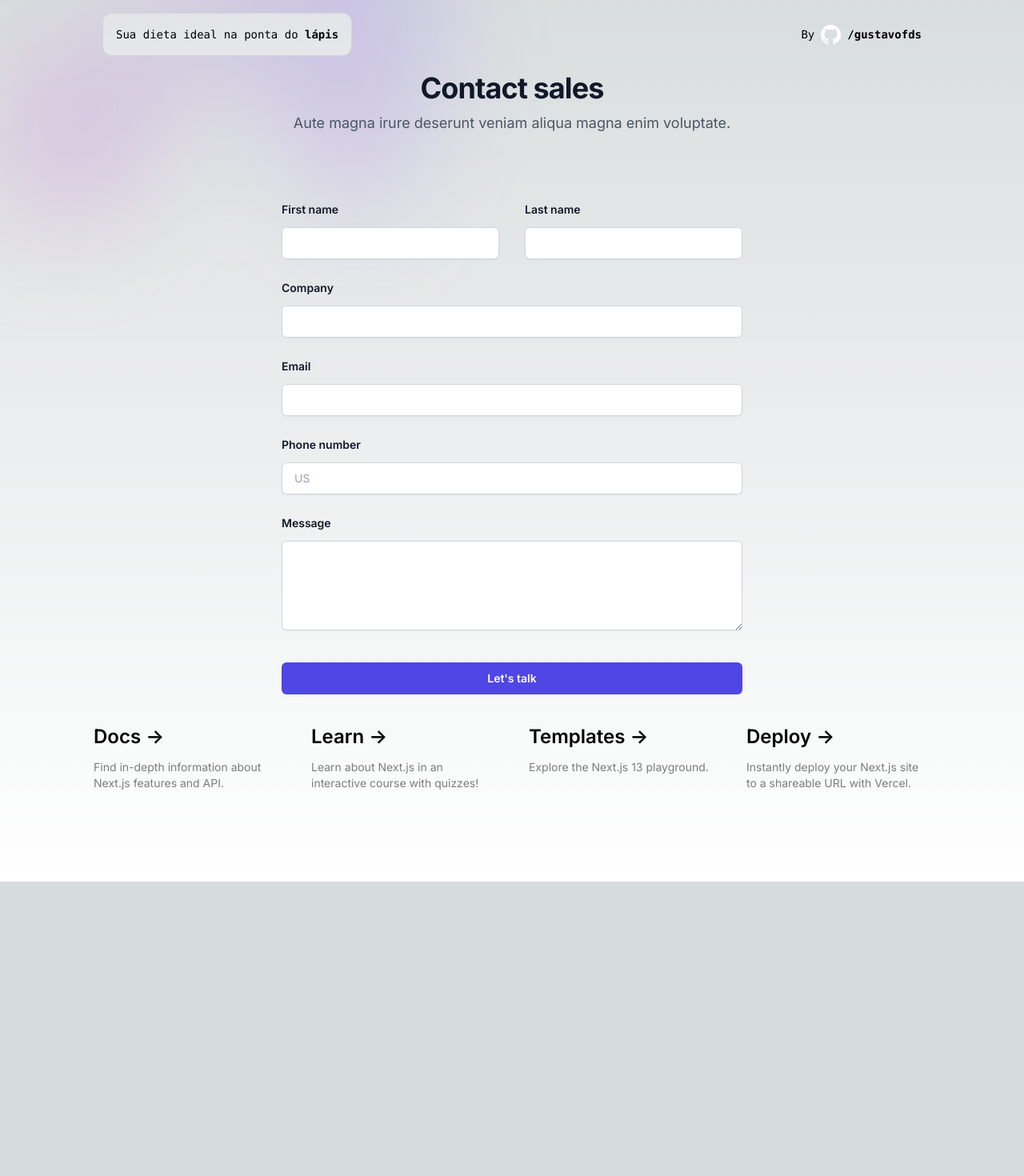
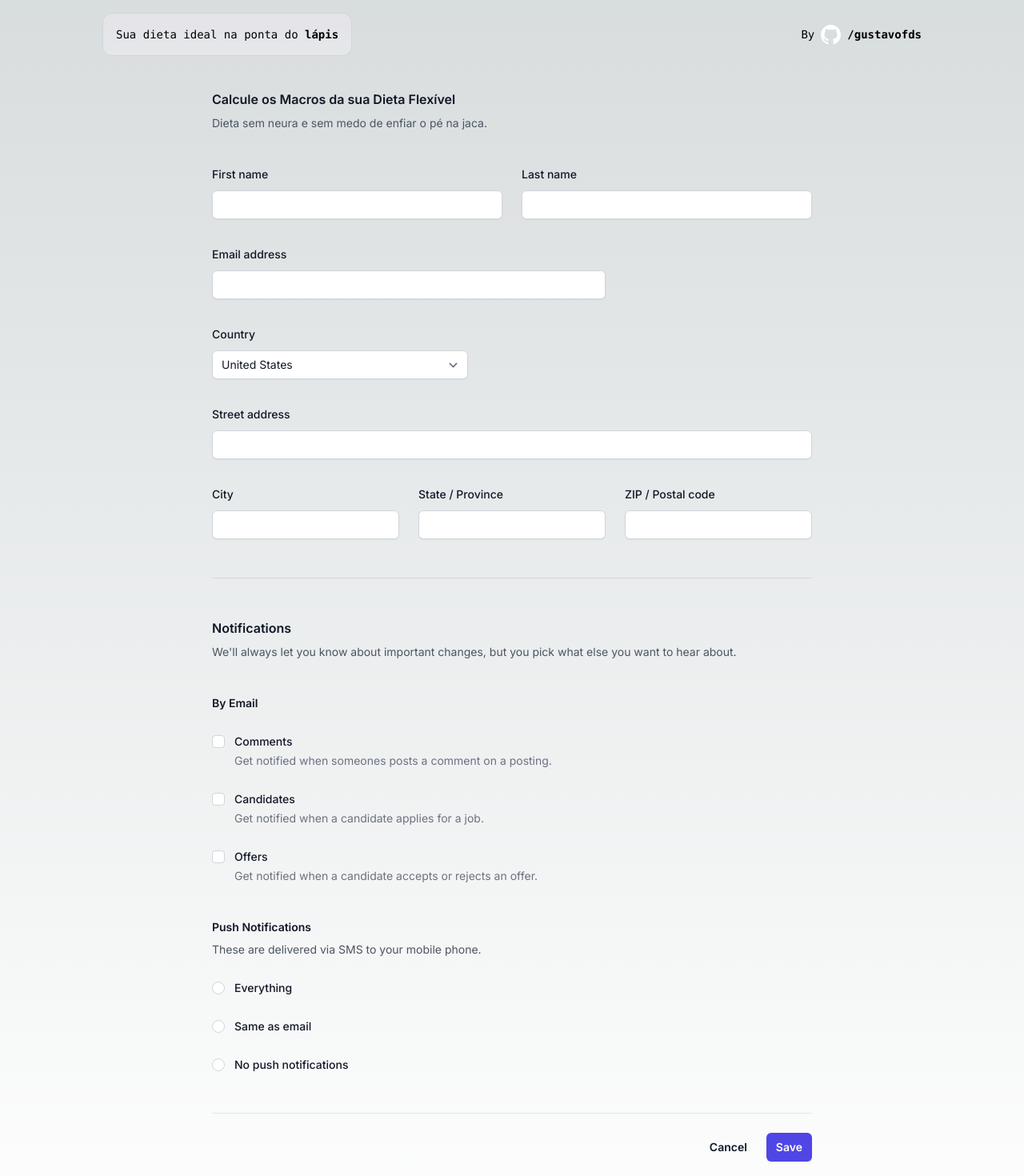
Before and after one commit to gustavofds/macros-calculator, a Next.js app: page / in a window 1280 px wide. Shown: the part 80-1550 px from the top of the page at 80% size. Before the commit the page ends 1182 px from the top, so only its background shows below. Built offline with nearby package versions, Linux system fonts and the light colour scheme.

Commit message:
feat: improved initial form

```diff
--- a/app/MacrosCalcForm.tsx
+++ b/app/MacrosCalcForm.tsx
@@ -1,144 +1,253 @@
 'use client'
-import { useState } from 'react'
-
-function classNames(...classes: any[]) {
-  return classes.filter(Boolean).join(' ')
-}
 
 export default function Example() {
-  const [agreed, setAgreed] = useState(false)
+  return (
+    <form className="py-10">
+      <div className="space-y-12">
+        <div className="border-b border-gray-900/10 pb-12">
+          <h2 className="text-base font-semibold leading-7 text-gray-900">Calcule os Macros da sua Dieta Flexível</h2>
+          <p className="mt-1 text-sm leading-6 text-gray-600">Dieta sem neura e sem medo de enfiar o pé na jaca.</p>
 
-  return (
-    <div className="container mx-auto py-5">
-      <div
-        className="absolute inset-x-0 top-[-10rem] -z-10 transform-gpu overflow-hidden blur-3xl sm:top-[-20rem]"
-        aria-hidden="true"
-      >
-        <div
-          className="relative left-1/2 -z-10 aspect-[1155/678] w-[36.125rem] max-w-none -translate-x-1/2 rotate-[30deg] bg-gradient-to-tr from-[#ff80b5] to-[#9089fc] opacity-30 sm:left-[calc(50%-40rem)] sm:w-[72.1875rem]"
-          style={{
-            clipPath:
-              'polygon(74.1% 44.1%, 100% 61.6%, 97.5% 26.9%, 85.5% 0.1%, 80.7% 2%, 72.5% 32.5%, 60.2% 62.4%, 52.4% 68.1%, 47.5% 58.3%, 45.2% 34.5%, 27.5% 76.7%, 0.1% 64.9%, 17.9% 100%, 27.6% 76.8%, 76.1% 97.7%, 74.1% 44.1%)',
-          }}
-        />
-      </div>
-      <div className="mx-auto max-w-2xl text-center">
-        <h2 className="text-3xl font-bold tracking-tight text-gray-900 sm:text-4xl">Contact sales</h2>
-        <p className="mt-2 text-lg leading-8 text-gray-600">
-          Aute magna irure deserunt veniam aliqua magna enim voluptate.
-        </p>
-      </div>
-      <form action="#" method="POST" className="mx-auto mt-16 max-w-xl sm:mt-20">
-        <div className="grid grid-cols-1 gap-x-8 gap-y-6 sm:grid-cols-2">
-          <div>
-            <label htmlFor="first-name" className="block text-sm font-semibold leading-6 text-gray-900">
+          <div className="mt-10 grid grid-cols-1 gap-x-6 gap-y-8 sm:grid-cols-6">
+            <div className="sm:col-span-3">
+              <label htmlFor="first-name" className="block text-sm font-medium leading-6 text-gray-900">
                 First name
               </label>
-            <div className="mt-2.5">
+              <div className="mt-2">
                 <input
                   type="text"
                   name="first-name"
                   id="first-name"
                   autoComplete="given-name"
-                className="block w-full rounded-md border-0 px-3.5 py-2 text-gray-900 shadow-sm ring-1 ring-inset ring-gray-300 placeholder:text-gray-400 focus:ring-2 focus:ring-inset focus:ring-indigo-600 sm:text-sm sm:leading-6"
+                  className="block w-full rounded-md border-0 py-1.5 text-gray-900 shadow-sm ring-1 ring-inset ring-gray-300 placeholder:text-gray-400 focus:ring-2 focus:ring-inset focus:ring-indigo-600 sm:text-sm sm:leading-6"
                 />
               </div>
             </div>
-          <div>
-            <label htmlFor="last-name" className="block text-sm font-semibold leading-6 text-gray-900">
+
+            <div className="sm:col-span-3">
+              <label htmlFor="last-name" className="block text-sm font-medium leading-6 text-gray-900">
                 Last name
               </label>
-            <div className="mt-2.5">
+              <div className="mt-2">
                 <input
                   type="text"
                   name="last-name"
                   id="last-name"
                   autoComplete="family-name"
-                className="block w-full rounded-md border-0 px-3.5 py-2 text-gray-900 shadow-sm ring-1 ring-inset ring-gray-300 placeholder:text-gray-400 focus:ring-2 focus:ring-inset focus:ring-indigo-600 sm:text-sm sm:leading-6"
+                  className="block w-full rounded-md border-0 py-1.5 text-gray-900 shadow-sm ring-1 ring-inset ring-gray-300 placeholder:text-gray-400 focus:ring-2 focus:ring-inset focus:ring-indigo-600 sm:text-sm sm:leading-6"
                 />
               </div>
             </div>
-          <div className="sm:col-span-2">
-            <label htmlFor="company" className="block text-sm font-semibold leading-6 text-gray-900">
-              Company
+
+            <div className="sm:col-span-4">
+              <label htmlFor="email" className="block text-sm font-medium leading-6 text-gray-900">
+                Email address
               </label>
-            <div className="mt-2.5">
+              <div className="mt-2">
                 <input
-                type="text"
-                name="company"
-                id="company"
-                autoComplete="organization"
-                className="block w-full rounded-md border-0 px-3.5 py-2 text-gray-900 shadow-sm ring-1 ring-inset ring-gray-300 placeholder:text-gray-400 focus:ring-2 focus:ring-inset focus:ring-indigo-600 sm:text-sm sm:leading-6"
+                  id="email"
+                  name="email"
+                  type="email"
+                  autoComplete="email"
+                  className="block w-full rounded-md border-0 py-1.5 text-gray-900 shadow-sm ring-1 ring-inset ring-gray-300 placeholder:text-gray-400 focus:ring-2 focus:ring-inset focus:ring-indigo-600 sm:text-sm sm:leading-6"
                 />
               </div>
             </div>
-          <div className="sm:col-span-2">
-            <label htmlFor="email" className="block text-sm font-semibold leading-6 text-gray-900">
-              Email
+
+            <div className="sm:col-span-3">
+              <label htmlFor="country" className="block text-sm font-medium leading-6 text-gray-900">
+                Country
               </label>
-            <div className="mt-2.5">
+              <div className="mt-2">
+                <select
+                  id="country"
+                  name="country"
+                  autoComplete="country-name"
+                  className="block w-full rounded-md border-0 py-1.5 text-gray-900 shadow-sm ring-1 ring-inset ring-gray-300 focus:ring-2 focus:ring-inset focus:ring-indigo-600 sm:max-w-xs sm:text-sm sm:leading-6"
+                >
+                  <option>United States</option>
+                  <option>Canada</option>
+                  <option>Mexico</option>
+                </select>
+              </div>
+            </div>
+
+            <div className="col-span-full">
+              <label htmlFor="street-address" className="block text-sm font-medium leading-6 text-gray-900">
+                Street address
+              </label>
+              <div className="mt-2">
                 <input
-                type="email"
-                name="email"
-                id="email"
-                autoComplete="email"
-                className="block w-full rounded-md border-0 px-3.5 py-2 text-gray-900 shadow-sm ring-1 ring-inset ring-gray-300 placeholder:text-gray-400 focus:ring-2 focus:ring-inset focus:ring-indigo-600 sm:text-sm sm:leading-6"
+                  type="text"
+                  name="street-address"
+                  id="street-address"
+                  autoComplete="street-address"
+                  className="block w-full rounded-md border-0 py-1.5 text-gray-900 shadow-sm ring-1 ring-inset ring-gray-300 placeholder:text-gray-400 focus:ring-2 focus:ring-inset focus:ring-indigo-600 sm:text-sm sm:leading-6"
                 />
               </div>
             </div>
-          <div className="sm:col-span-2">
-            <label htmlFor="phone-number" className="block text-sm font-semibold leading-6 text-gray-900">
-              Phone number
+
+            <div className="sm:col-span-2 sm:col-start-1">
+              <label htmlFor="city" className="block text-sm font-medium leading-6 text-gray-900">
+                City
               </label>
-            <div className="relative mt-2.5">
-              <div className="absolute inset-y-0 left-0 flex items-center">
-                <label htmlFor="country" className="sr-only">
-                  Country
-                </label>
-                <select
-                  id="country"
-                  name="country"
-                  className="h-full rounded-md border-0 bg-transparent bg-none py-0 pl-4 pr-9 text-gray-400 focus:ring-2 focus:ring-inset focus:ring-indigo-600 sm:text-sm"
-                >
-                  <option>US</option>
-                  <option>CA</option>
-                  <option>EU</option>
-                </select>
-
-              </div>
+              <div className="mt-2">
                 <input
-                type="tel"
-                name="phone-number"
-                id="phone-number"
-                autoComplete="tel"
-                className="block w-full rounded-md border-0 px-3.5 py-2 pl-20 text-gray-900 shadow-sm ring-1 ring-inset ring-gray-300 placeholder:text-gray-400 focus:ring-2 focus:ring-inset focus:ring-indigo-600 sm:text-sm sm:leading-6"
+                  type="text"
+                  name="city"
+                  id="city"
+                  autoComplete="address-level2"
+                  className="block w-full rounded-md border-0 py-1.5 text-gray-900 shadow-sm ring-1 ring-inset ring-gray-300 placeholder:text-gray-400 focus:ring-2 focus:ring-inset focus:ring-indigo-600 sm:text-sm sm:leading-6"
                 />
               </div>
             </div>
+
             <div className="sm:col-span-2">
-            <label htmlFor="message" className="block text-sm font-semibold leading-6 text-gray-900">
-              Message
+              <label htmlFor="region" className="block text-sm font-medium leading-6 text-gray-900">
+                State / Province
               </label>
-            <div className="mt-2.5">
-              <textarea
-                name="message"
-                id="message"
-                rows={4}
-                className="block w-full rounded-md border-0 px-3.5 py-2 text-gray-900 shadow-sm ring-1 ring-inset ring-gray-300 placeholder:text-gray-400 focus:ring-2 focus:ring-inset focus:ring-indigo-600 sm:text-sm sm:leading-6"
-                defaultValue={''}
+              <div className="mt-2">
+                <input
+                  type="text"
+                  name="region"
+                  id="region"
+                  autoComplete="address-level1"
+                  className="block w-full rounded-md border-0 py-1.5 text-gray-900 shadow-sm ring-1 ring-inset ring-gray-300 placeholder:text-gray-400 focus:ring-2 focus:ring-inset focus:ring-indigo-600 sm:text-sm sm:leading-6"
+                />
+              </div>
+            </div>
+
+            <div className="sm:col-span-2">
+              <label htmlFor="postal-code" className="block text-sm font-medium leading-6 text-gray-900">
+                ZIP / Postal code
+              </label>
+              <div className="mt-2">
+                <input
+                  type="text"
+                  name="postal-code"
+                  id="postal-code"
+                  autoComplete="postal-code"
+                  className="block w-full rounded-md border-0 py-1.5 text-gray-900 shadow-sm ring-1 ring-inset ring-gray-300 placeholder:text-gray-400 focus:ring-2 focus:ring-inset focus:ring-indigo-600 sm:text-sm sm:leading-6"
                 />
               </div>
             </div>
           </div>
-        <div className="mt-10">
+        </div>
+
+        <div className="border-b border-gray-900/10 pb-12">
+          <h2 className="text-base font-semibold leading-7 text-gray-900">Notifications</h2>
+          <p className="mt-1 text-sm leading-6 text-gray-600">
+            We&apos;ll always let you know about important changes, but you pick what else you want to hear about.
+          </p>
+
+          <div className="mt-10 space-y-10">
+            <fieldset>
+              <legend className="text-sm font-semibold leading-6 text-gray-900">By Email</legend>
+              <div className="mt-6 space-y-6">
+                <div className="relative flex gap-x-3">
+                  <div className="flex h-6 items-center">
+                    <input
+                      id="comments"
+                      name="comments"
+                      type="checkbox"
+                      className="h-4 w-4 rounded border-gray-300 text-indigo-600 focus:ring-indigo-600"
+                    />
+                  </div>
+                  <div className="text-sm leading-6">
+                    <label htmlFor="comments" className="font-medium text-gray-900">
+                      Comments
+                    </label>
+                    <p className="text-gray-500">Get notified when someones posts a comment on a posting.</p>
+                  </div>
+                </div>
+                <div className="relative flex gap-x-3">
+                  <div className="flex h-6 items-center">
+                    <input
+                      id="candidates"
+                      name="candidates"
+                      type="checkbox"
+                      className="h-4 w-4 rounded border-gray-300 text-indigo-600 focus:ring-indigo-600"
+                    />
+                  </div>
+                  <div className="text-sm leading-6">
+                    <label htmlFor="candidates" className="font-medium text-gray-900">
+                      Candidates
+                    </label>
+                    <p className="text-gray-500">Get notified when a candidate applies for a job.</p>
+                  </div>
+                </div>
+                <div className="relative flex gap-x-3">
+                  <div className="flex h-6 items-center">
+                    <input
+                      id="offers"
+                      name="offers"
+                      type="checkbox"
+                      className="h-4 w-4 rounded border-gray-300 text-indigo-600 focus:ring-indigo-600"
+                    />
+                  </div>
+                  <div className="text-sm leading-6">
+                    <label htmlFor="offers" className="font-medium text-gray-900">
+                      Offers
+                    </label>
+                    <p className="text-gray-500">Get notified when a candidate accepts or rejects an offer.</p>
+                  </div>
+                </div>
+              </div>
+            </fieldset>
+            <fieldset>
+              <legend className="text-sm font-semibold leading-6 text-gray-900">Push Notifications</legend>
+              <p className="mt-1 text-sm leading-6 text-gray-600">These are delivered via SMS to your mobile phone.</p>
+              <div className="mt-6 space-y-6">
+                <div className="flex items-center gap-x-3">
+                  <input
+                    id="push-everything"
+                    name="push-notifications"
+                    type="radio"
+                    className="h-4 w-4 border-gray-300 text-indigo-600 focus:ring-indigo-600"
+                  />
+                  <label htmlFor="push-everything" className="block text-sm font-medium leading-6 text-gray-900">
+                    Everything
+                  </label>
+                </div>
+                <div className="flex items-center gap-x-3">
+                  <input
+                    id="push-email"
+                    name="push-notifications"
+                    type="radio"
+                    className="h-4 w-4 border-gray-300 text-indigo-600 focus:ring-indigo-600"
+                  />
+                  <label htmlFor="push-email" className="block text-sm font-medium leading-6 text-gray-900">
+                    Same as email
+                  </label>
+                </div>
+                <div className="flex items-center gap-x-3">
+                  <input
+                    id="push-nothing"
+                    name="push-notifications"
+                    type="radio"
+                    className="h-4 w-4 border-gray-300 text-indigo-600 focus:ring-indigo-600"
+                  />
+                  <label htmlFor="push-nothing" className="block text-sm font-medium leading-6 text-gray-900">
+                    No push notifications
+                  </label>
+                </div>
+              </div>
+            </fieldset>
+          </div>
+        </div>
+      </div>
+
+      <div className="mt-6 flex items-center justify-end gap-x-6">
+        <button type="button" className="text-sm font-semibold leading-6 text-gray-900">
+          Cancel
+        </button>
         <button
           type="submit"
-            className="block w-full rounded-md bg-indigo-600 px-3.5 py-2.5 text-center text-sm font-semibold text-white shadow-sm hover:bg-indigo-500 focus-visible:outline focus-visible:outline-2 focus-visible:outline-offset-2 focus-visible:outline-indigo-600"
+          className="rounded-md bg-indigo-600 px-3 py-2 text-sm font-semibold text-white shadow-sm hover:bg-indigo-500 focus-visible:outline focus-visible:outline-2 focus-visible:outline-offset-2 focus-visible:outline-indigo-600"
         >
-            Let&apos;s talk
+          Save
         </button>
       </div>
     </form>
-    </div>
   )
 }
--- a/app/page.tsx
+++ b/app/page.tsx
@@ -31,75 +31,6 @@ export default function Home() {
       </div>
       <MacrosCalcForm />
 
-      <div className="mb-32 grid text-center lg:mb-0 lg:grid-cols-4 lg:text-left">
-        <a
-          href="https://nextjs.org/docs?utm_source=create-next-app&utm_medium=appdir-template&utm_campaign=create-next-app"
-          className="group rounded-lg border border-transparent px-5 py-4 transition-colors hover:border-gray-300 hover:bg-gray-100 hover:dark:border-neutral-700 hover:dark:bg-neutral-800/30"
-          target="_blank"
-          rel="noopener noreferrer"
-        >
-          <h2 className={`mb-3 text-2xl font-semibold`}>
-            Docs{' '}
-            <span className="inline-block transition-transform group-hover:translate-x-1 motion-reduce:transform-none">
-              -&gt;
-            </span>
-          </h2>
-          <p className={`m-0 max-w-[30ch] text-sm opacity-50`}>
-            Find in-depth information about Next.js features and API.
-          </p>
-        </a>
-
-        <a
-          href="https://nextjs.org/learn?utm_source=create-next-app&utm_medium=appdir-template-tw&utm_campaign=create-next-app"
-          className="group rounded-lg border border-transparent px-5 py-4 transition-colors hover:border-gray-300 hover:bg-gray-100 hover:dark:border-neutral-700 hover:dark:bg-neutral-800 hover:dark:bg-opacity-30"
-          target="_blank"
-          rel="noopener noreferrer"
-        >
-          <h2 className={`mb-3 text-2xl font-semibold`}>
-            Learn{' '}
-            <span className="inline-block transition-transform group-hover:translate-x-1 motion-reduce:transform-none">
-              -&gt;
-            </span>
-          </h2>
-          <p className={`m-0 max-w-[30ch] text-sm opacity-50`}>
-            Learn about Next.js in an interactive course with&nbsp;quizzes!
-          </p>
-        </a>
-
-        <a
-          href="https://vercel.com/templates?framework=next.js&utm_source=create-next-app&utm_medium=appdir-template&utm_campaign=create-next-app"
-          className="group rounded-lg border border-transparent px-5 py-4 transition-colors hover:border-gray-300 hover:bg-gray-100 hover:dark:border-neutral-700 hover:dark:bg-neutral-800/30"
-          target="_blank"
-          rel="noopener noreferrer"
-        >
-          <h2 className={`mb-3 text-2xl font-semibold`}>
-            Templates{' '}
-            <span className="inline-block transition-transform group-hover:translate-x-1 motion-reduce:transform-none">
-              -&gt;
-            </span>
-          </h2>
-          <p className={`m-0 max-w-[30ch] text-sm opacity-50`}>
-            Explore the Next.js 13 playground.
-          </p>
-        </a>
-
-        <a
-          href="https://vercel.com/new?utm_source=create-next-app&utm_medium=appdir-template&utm_campaign=create-next-app"
-          className="group rounded-lg border border-transparent px-5 py-4 transition-colors hover:border-gray-300 hover:bg-gray-100 hover:dark:border-neutral-700 hover:dark:bg-neutral-800/30"
-          target="_blank"
-          rel="noopener noreferrer"
-        >
-          <h2 className={`mb-3 text-2xl font-semibold`}>
-            Deploy{' '}
-            <span className="inline-block transition-transform group-hover:translate-x-1 motion-reduce:transform-none">
-              -&gt;
-            </span>
-          </h2>
-          <p className={`m-0 max-w-[30ch] text-sm opacity-50`}>
-            Instantly deploy your Next.js site to a shareable URL with Vercel.
-          </p>
-        </a>
-      </div>
     </main>
   )
 }
```
Lines whose indentation alone changed are shown as unchanged.
